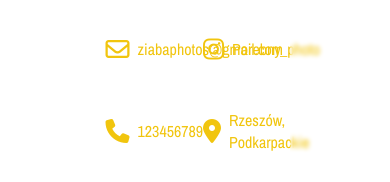
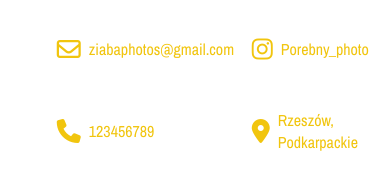
Before and after one commit to Giepper/pp, a plain HTML site: page index.html in a window 390 px wide. Shown: the part 2691-2873 px from the top of the page. Drawn offline with Linux system fonts and the light colour scheme.

Commit message:
Add files via upload

```diff
--- a/style.css
+++ b/style.css
@@ -225,7 +225,7 @@ section{
 }
 .narrow-container{
     width: 100px;
-    height: 100%;
+    height: 300px;
     /* background-color: red; */
     display: flex;
     justify-content: center;
@@ -297,6 +297,11 @@ section{
         width: 100%;
     }
 }
+@media screen and (max-width: 744px){
+    .contact-method{
+        justify-content: center;
+    }
+}
 @media screen and (max-width: 589px){
     .start{
         flex-direction: column;
@@ -317,11 +322,19 @@ section{
     .about-p{
         margin-left: auto;
         margin-right: auto;
+        text-align: center;
+    }
+    .narrow-container{
+        width: 50px;
+        height: 200px;
     }
 }
 @media screen and (max-width: 380px){
     .section-header{
         width: 50%;
+    }
+    .contact-method{
+        width: 100%;
     }
 }
 
```
